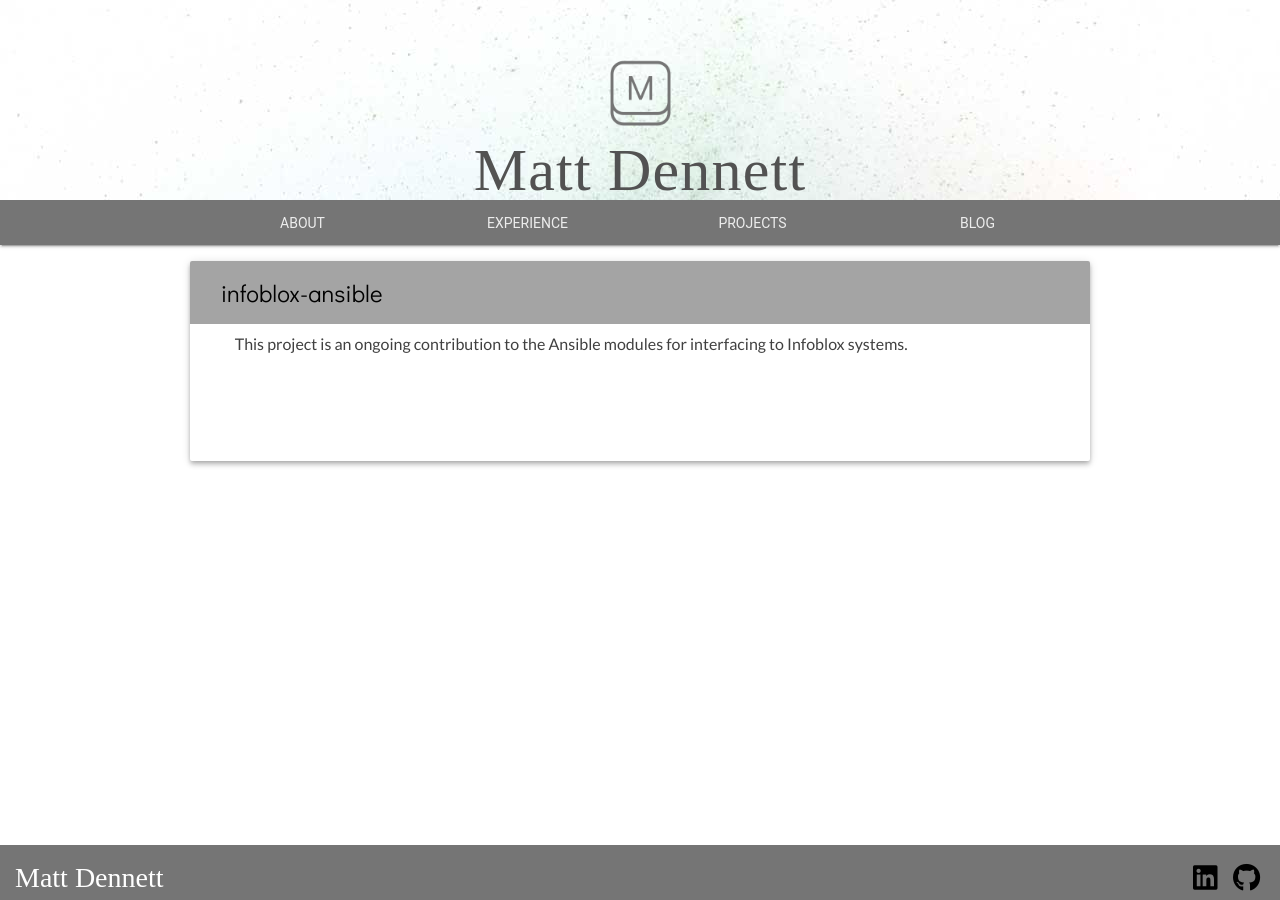
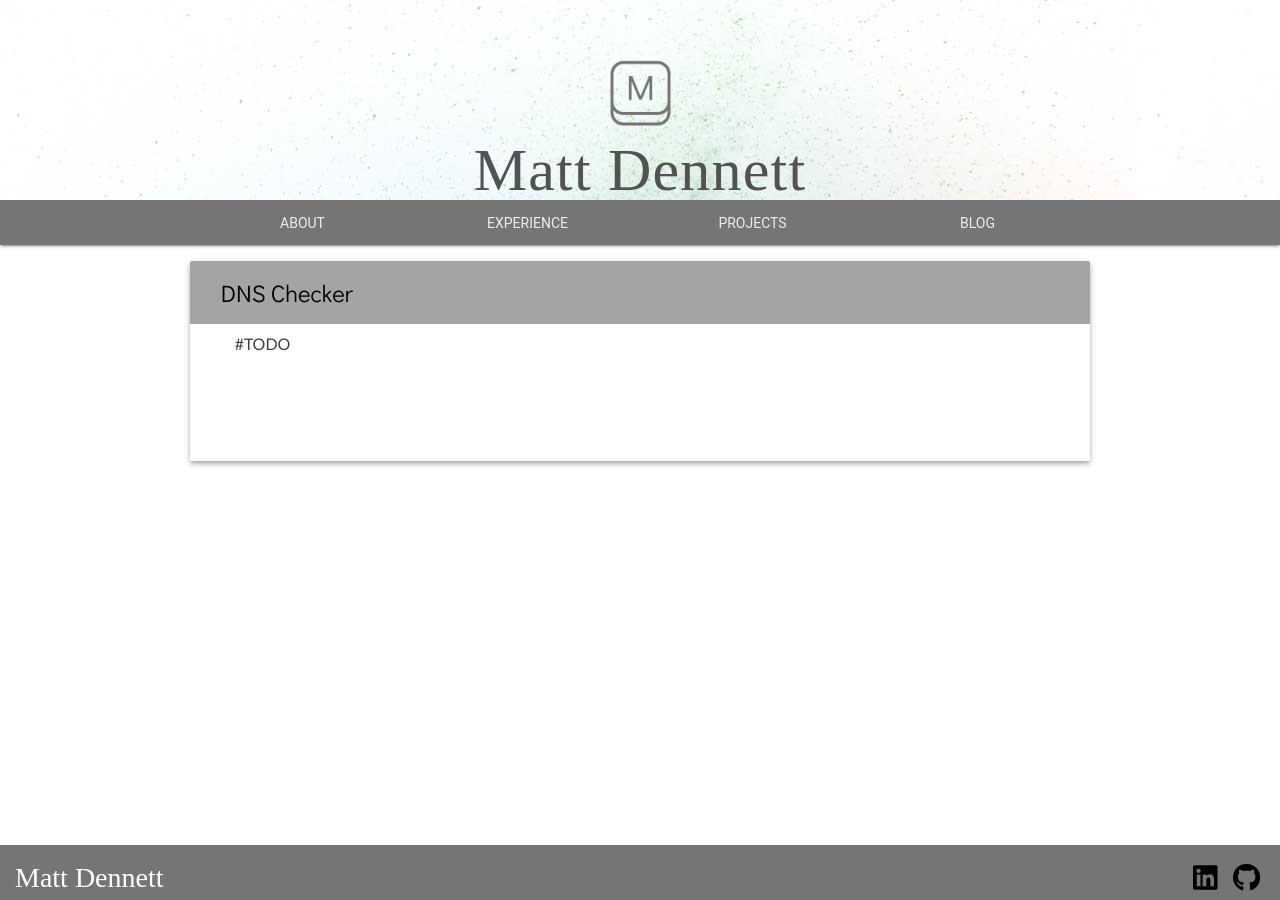
Before and after one commit to matthewdennett/matthewdennett.github.io, a Jekyll site: the page built from _projects/dns-checker.md, in a window 1280 px wide. Built offline with Jekyll 4.4.1, drawn with Linux system fonts in a browser that asks for light colours; nearby versions of some CDN libraries; some web fonts are replaced.

Commit message:
fix remove incomplete projects

```diff
--- a/_projects/dns-checker.md
+++ b/_projects/dns-checker.md
@@ -1,16 +1,15 @@
 ---
 layout: large_card
-title: "infoblox-ansible"
-company: "InfobloxOpen"
-display_date: "March 2023"
+title: "DNS Checker"
+company: "Personal Project"
+display_date: #TODO
 tags:
 - Python
-- Ansible
-- Open Source
-show: true
-link: https://github.com/infobloxopen/infoblox-ansible
+- DNS
+show: false
+link: #TODO
 link_name: Github
-order: 2
+order: 4
 ---
 
-This project is an ongoing contribution to the Ansible modules for interfacing to Infoblox systems.
+#TODO
```
Also changed, not shown: _projects/dns-bot.md (+2 -2 lines).
